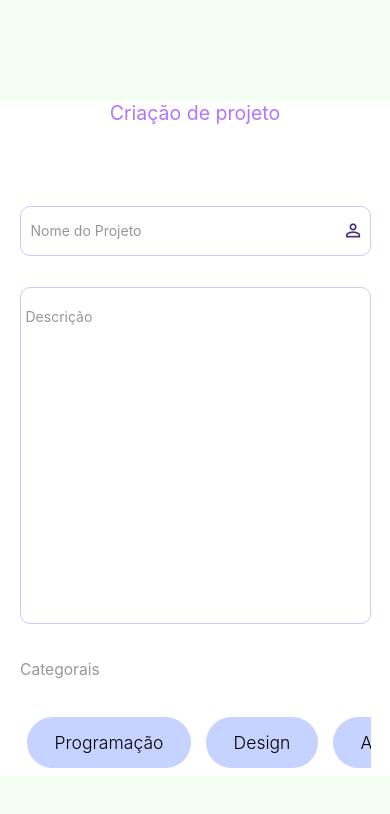
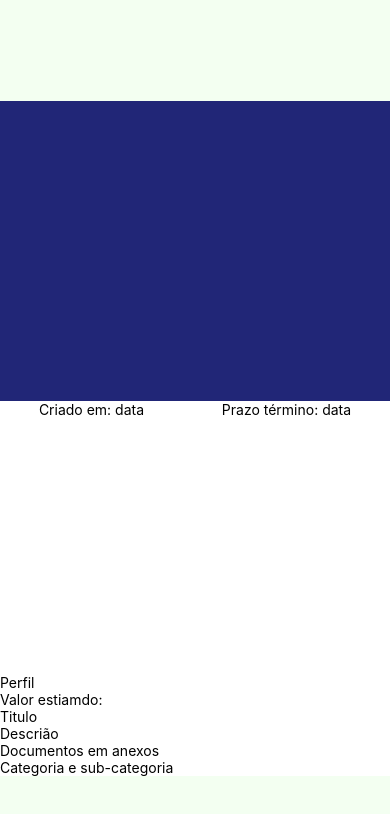
Before and after one commit to EduSan1/MediaSpace, a React Native app in the folder mobile/: screen /Login in a window 390 px wide. Shown: the top 814 px of the page. Built offline with nearby package versions, Linux system fonts and the light colour scheme.

Commit message:
fix : marge

```diff
--- a/mobile/App.tsx
+++ b/mobile/App.tsx
@@ -23,7 +23,7 @@ export default function App() {
     return (
       <NavigationContainer >
         <Stack.Navigator initialRouteName="Login" screenOptions={{ headerShown: false }}>
-          <Stack.Screen name="Login" component={RegisterPreject} />
+          <Stack.Screen name="Login" component={Project} />
           <Stack.Screen name="Register" component={RegisterPage} />
           <Stack.Screen name="ForgetPassword" component={ForgetPasswordPage} />
           <Stack.Screen name="SendMailPasswordRecover" component={SendMailPasswordRecoverPage} />
--- a/mobile/src/components/utils/ScrollImage/index.tsx
+++ b/mobile/src/components/utils/ScrollImage/index.tsx
@@ -1,5 +1,5 @@
 import React, { useRef } from "react"
-import  {View, StyleSheet, Dimensions, ScrollView, Animated, ImageStore, useWindowDimensions, SafeAreaView, Image} from "react-native"
+import  {View, StyleSheet, Dimensions, ScrollView,} from "react-native"
 
 
 
@@ -13,7 +13,8 @@ export const ScrollImage = () =>{
 
                 <ScrollView
                 style={styles.container}
-                horizontal={true}>
+                horizontal={true}
+                pagingEnabled={true}>
 
 
                 <View style={styles.imageView}></View>
@@ -31,24 +32,23 @@ export const ScrollImage = () =>{
 
 const styles = StyleSheet.create({
     container:{
-        backgroundColor: '#546789',
         width: Dimensions.get('window').width,
-        height: Dimensions.get('window').height ,
+        height: Dimensions.get('window').height * 0.9,
 
     },
     imageView:{
         backgroundColor: '#212677',
         width: Dimensions.get('window').width,
-        height: Dimensions.get('window').height *0.4
+        height: Dimensions.get('window').height
     },
     imageView2:{
         backgroundColor: '#765633',
         width: Dimensions.get('window').width,
-        height: Dimensions.get('window').height *0.4
+        height: Dimensions.get('window').height
     },
     imageView3:{
         backgroundColor: '#787873',
         width: Dimensions.get('window').width,
-        height: Dimensions.get('window').height *0.4
+        height: Dimensions.get('window').height
     }
 })
--- a/mobile/src/pages/Project/index.tsx
+++ b/mobile/src/pages/Project/index.tsx
@@ -12,9 +12,9 @@ export const Project = () =>{
         <View style= {styles.container}>
         <ScrollImage/>
 
-        <View>
-            <Text>Criado em:</Text>
-            <Text>Prazo término:</Text>
+        <View style={styles.date}>
+            <Text>Criado em: {'data'}</Text>
+            <Text>Prazo término: {'data'}</Text>
         </View>
 
         <View>
@@ -48,7 +48,7 @@ export const Project = () =>{
 
 const styles = StyleSheet.create({
     container:{
-        backgroundColor: '#546789',
+        backgroundColor: '#fff',
         width: Dimensions.get('window').width,
         height: Dimensions.get('window').height *0.8
     },
@@ -62,5 +62,13 @@ const styles = StyleSheet.create({
         width: Dimensions.get('window').width,
         backgroundColor:"#f3fff1"
     },
+    date:{
+        width: Dimensions.get('window').width,
+        height:Dimensions.get('window').height * 0.3,
+        display: 'flex',
+        flexDirection:'row',
+        justifyContent: 'space-around',
+        marginBottom: 20
+    }
 
 })
```
